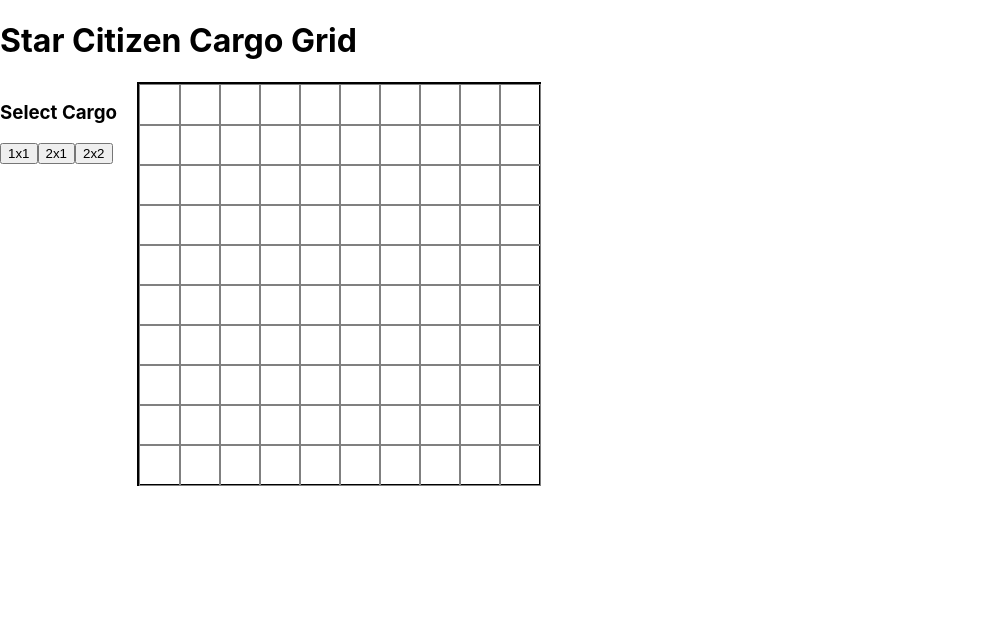
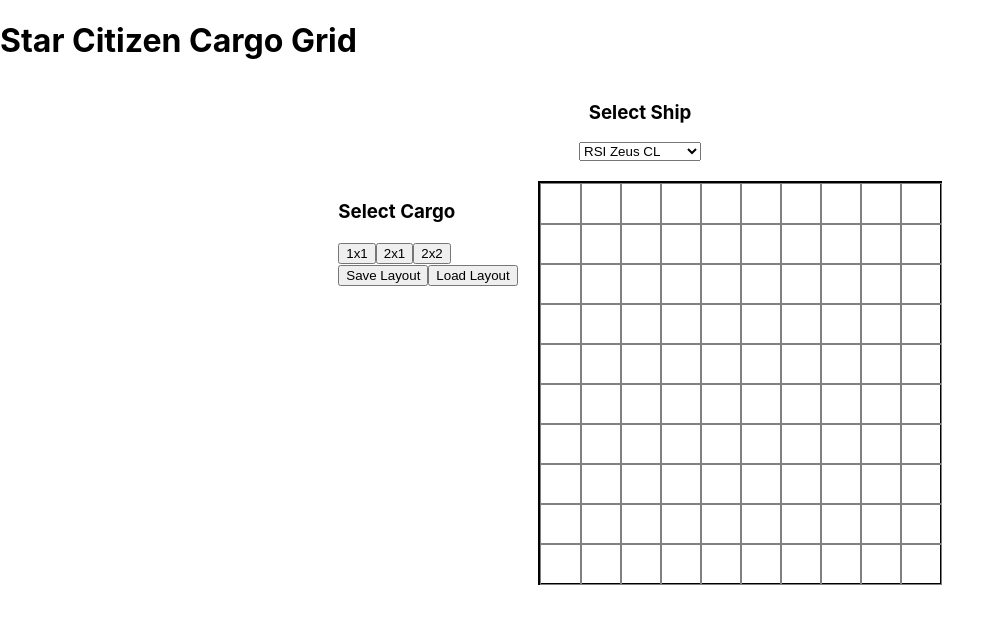
Before and after one commit to Sulyce/cargo-grid-tool, a React (Create React App) app: page / in a window 1280 px wide. Shown: the top 624 px of the page, without its empty margins (0-1005 px from the left). Built offline with nearby package versions, Linux system fonts and the light colour scheme.

Commit message:
Updated UI with ship selection, drag-and-drop visuals, and save/load feature

```diff
--- a/src/App.js
+++ b/src/App.js
@@ -2,7 +2,12 @@
 import { DndProvider, useDrag, useDrop } from "react-dnd";
 import { HTML5Backend } from "react-dnd-html5-backend";
 
-const GRID_SIZE = 10; // Define a 10x10 grid for testing
+const SHIPS = {
+  "RSI Zeus CL": { gridSize: 10, capacity: 128 },
+  "Drake Caterpillar": { gridSize: 12, capacity: 576 },
+  "MISC Hull C": { gridSize: 20, capacity: 4608 }
+};
+
 const CARGO_TYPES = [
   { id: "1x1", width: 1, height: 1, color: "blue" },
   { id: "2x1", width: 2, height: 1, color: "red" },
@@ -48,6 +53,7 @@
 };
 
 const CargoGrid = () => {
+  const [selectedShip, setSelectedShip] = useState(Object.keys(SHIPS)[0]);
   const [cargoItems, setCargoItems] = useState([]);
 
   const moveCargo = (item, newPosition) => {
@@ -62,9 +68,27 @@
     setCargoItems([...cargoItems, { cargo, position: { x: 0, y: 0 } }]);
   };
 
+  const saveLayout = () => {
+    localStorage.setItem(`cargoLayout-${selectedShip}`, JSON.stringify(cargoItems));
+  };
+
+  const loadLayout = () => {
+    const savedLayout = JSON.parse(localStorage.getItem(`cargoLayout-${selectedShip}`));
+    if (savedLayout) setCargoItems(savedLayout);
+  };
+
+  const gridSize = SHIPS[selectedShip].gridSize;
+
   return (
     <DndProvider backend={HTML5Backend}>
-      <div style={{ display: "flex", gap: "20px" }}>
+      <div style={{ display: "flex", flexDirection: "column", alignItems: "center" }}>
+        <h3>Select Ship</h3>
+        <select onChange={(e) => setSelectedShip(e.target.value)} value={selectedShip}>
+          {Object.keys(SHIPS).map((ship) => (
+            <option key={ship} value={ship}>{ship}</option>
+          ))}
+        </select>
+        <div style={{ display: "flex", gap: "20px", marginTop: "20px" }}>
           {/* Cargo Options */}
           <div>
             <h3>Select Cargo</h3>
@@ -73,18 +97,23 @@
                 {cargo.id}
               </button>
             ))}
+            <div>
+              <button onClick={saveLayout}>Save Layout</button>
+              <button onClick={loadLayout}>Load Layout</button>
+            </div>
           </div>
 
           {/* Grid Layout */}
-        <div style={{ position: "relative", width: GRID_SIZE * 40, height: GRID_SIZE * 40, display: "grid", gridTemplateColumns: `repeat(${GRID_SIZE}, 40px)`, gridTemplateRows: `repeat(${GRID_SIZE}, 40px)`, border: "2px solid black" }}>
-          {[...Array(GRID_SIZE)].map((_, row) =>
-            [...Array(GRID_SIZE)].map((_, col) => (
+          <div style={{ position: "relative", width: gridSize * 40, height: gridSize * 40, display: "grid", gridTemplateColumns: `repeat(${gridSize}, 40px)`, gridTemplateRows: `repeat(${gridSize}, 40px)`, border: "2px solid black" }}>
+            {[...Array(gridSize)].map((_, row) =>
+              [...Array(gridSize)].map((_, col) => (
                 <GridCell key={`${row}-${col}`} x={col} y={row} moveCargo={moveCargo} />
               ))
             )}
             {cargoItems.map((item, index) => (
               <CargoItem key={index} cargo={item.cargo} position={item.position} moveCargo={moveCargo} />
             ))}
+          </div>
         </div>
       </div>
     </DndProvider>
```
Lines whose indentation alone changed are shown as unchanged.
